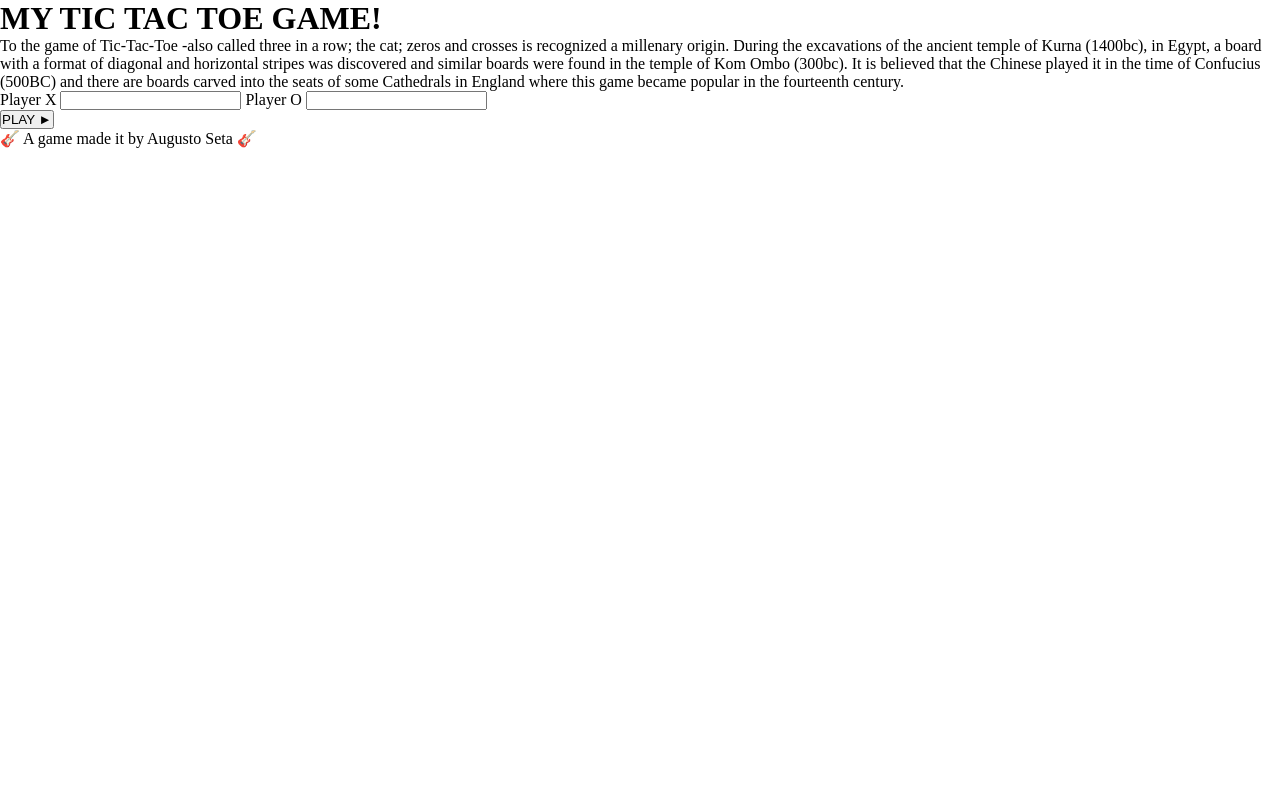
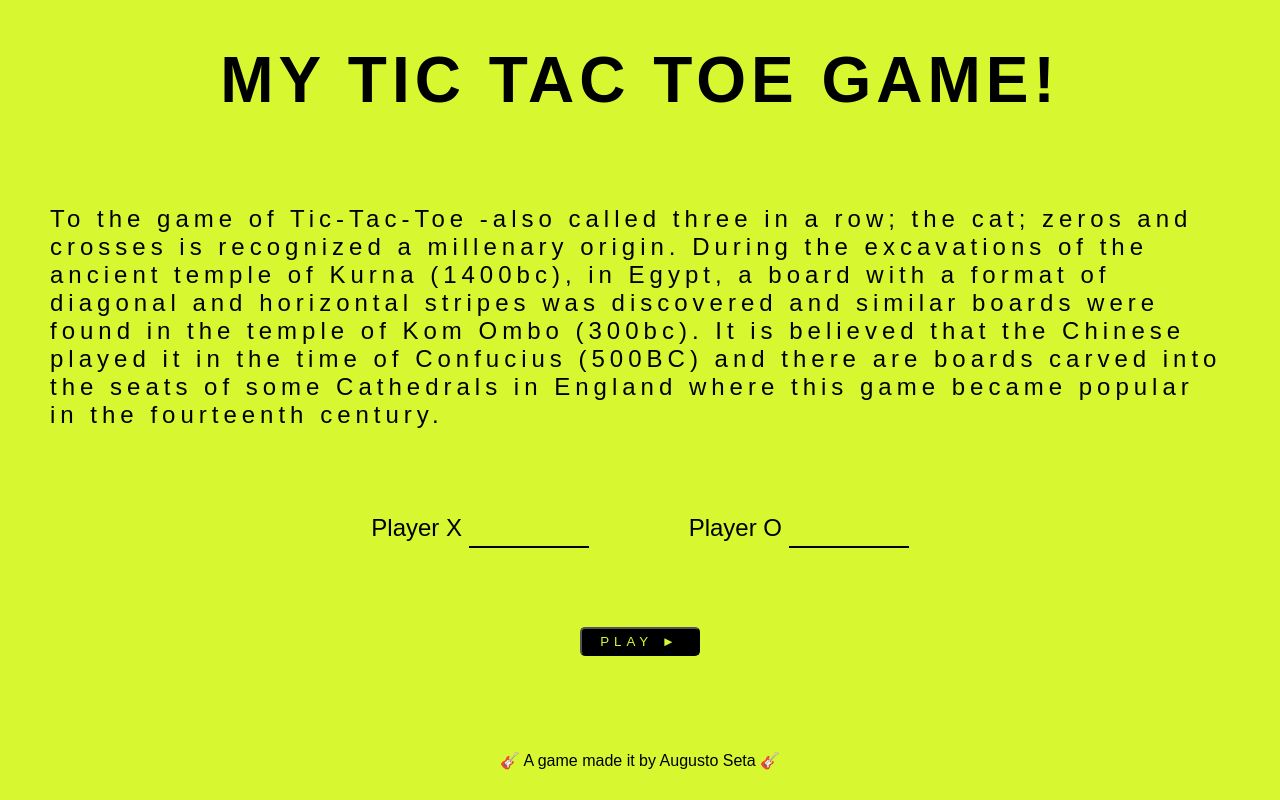
Before and after one commit to auseta/Tic-Tac-Toe-Project, a plain HTML site: page index.html in a window 1280 px wide. Drawn offline with Linux system fonts and the light colour scheme; a web font is replaced by a local one.

Commit message:
the CSS file  was completely modified

```diff
--- a/style.css
+++ b/style.css
@@ -1,47 +1,95 @@
 :root {
-  --bg-color: #EDCBB1;
-  --horizontal-bar-color: #7C3238;
-  --vertical-bar-color: #3D314A;
+  --yellow-color: #d7f830;
 }
 
-* {
+@font-face {
+  font-family: "Grid";
+  src: url(./font/grindanddeath_demo-webfont.woff);
+}
+
+*,
+*::after,
+*::before {
   margin: 0;
   padding: 0;
+  box-sizing: border-box;
+  font-family: 'Grid', sans-serif;
 }
 
-.game-board {
-  background-color: var(--bg-color);
+.container {
+  height: 100vh;
+  background-color: var(--yellow-color);
   display: grid;
-  height: 100vh;
-  width: 100vw;
-  justify-content: center;
-  align-content: center;
-  grid-template-columns: repeat(3, 150px);
-  grid-template-rows: repeat(3, 150px);
+  grid-template-columns: 1fr;
+  grid-template-rows: repeat(10, 1fr);
 }
 
-.game-board  .board-element {
-  transition: all .2s linear;
+.header {
+  display: flex;
+  justify-content: center;
+  align-items: center;
+  font-size: 32px;
+  letter-spacing: 5px;
+  grid-row: 1 / 3;
 }
 
-.game-board  .board-element:hover {
-  cursor: pointer;
-  background-color: rgba(142, 130, 130, 0.221);
+.main {
+  grid-row: 3 / 10;
+  display: flex;
+  flex-direction: column;
+  align-items: center;
+  justify-content: space-around;
 }
 
-/* border-left: none; border-top: none; border-right: none; */
-
-.game-board > .left-space, .game-board > .right-space {
-  border: none;
-  border-bottom: 5px solid var(--horizontal-bar-color);
+.main p {
+  padding: 5px 50px;
+  font-size: 24px;
+  letter-spacing: 5px;
 }
 
-.game-board > .middle-space {
-  border: 5px solid var(--vertical-bar-color);
-  border-bottom-color: var(--horizontal-bar-color);
-  border-top: none;
+.game-config {
+  display: flex;
+  font-size: 24px;
+  gap: 100px;
 }
 
-.game-board > .middle-space[id="7"], .game-board > .left-space[id="6"], .game-board > .right-space[id="8"] {
-  border-bottom: none;
+.game-config label input {
+  border: none;
+  width: 120px;
+  padding: 5px 15px;
+  font-size: 20px;
+  background-color: transparent;
+  border-bottom: 2px solid black;
+  outline: none;
 }
+
+.main button {
+  width: 120px;
+  background-color: #000000;
+  color: var(--yellow-color);
+  border-radius: 5px;
+  letter-spacing: 5px;
+  cursor: pointer;
+  padding: 5px 10px;
+  margin-bottom: 25px;
+}
+
+.main button:hover {
+  border: 3px solid #000000;
+  background-color: transparent;
+  color: #000000;
+}
+
+.game {
+  display: none;
+  border: 1px solid black;
+  background-color: aquamarine;
+  grid-row: 3 / 10;
+}
+
+.footer {
+  display: flex;
+  justify-content: center;
+  align-items: center;
+  grid-row: 10
+}
```
